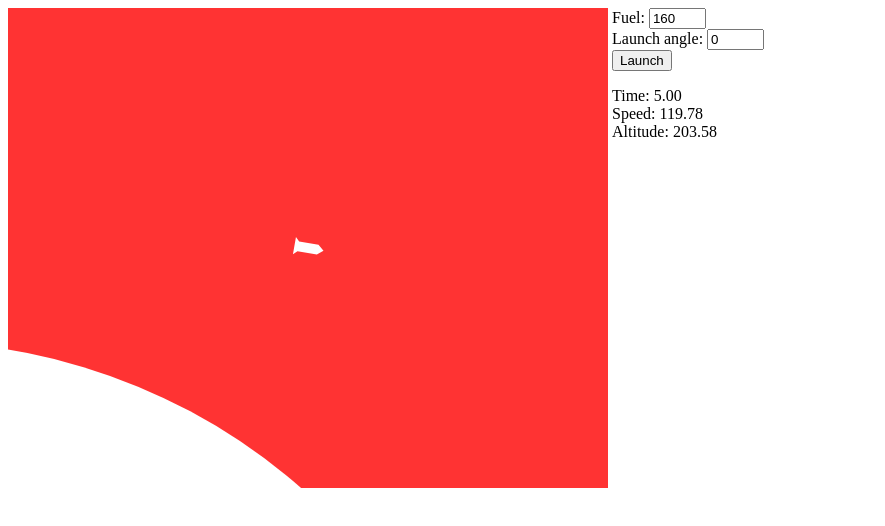
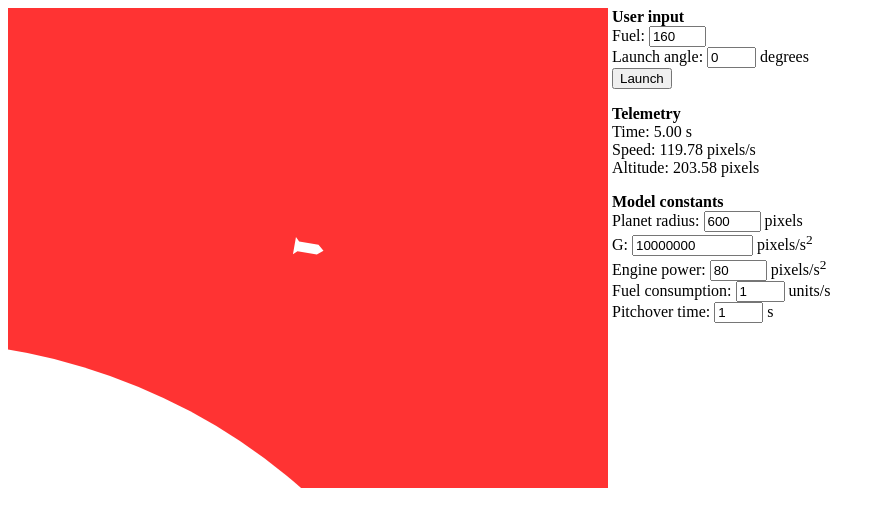
Before and after one commit to maglob/orbit, a plain HTML site: page index.html in a window 1280 px wide. Shown: the whole page, without its empty margins (0-885 px from the left). Drawn offline with Linux system fonts and the light colour scheme.

Commit message:
Beef up debug view with more model parameters

```diff
--- a/index.html
+++ b/index.html
@@ -13,12 +13,20 @@
         </div>
     </div>
     <div style="display: inline-block; vertical-align: top">
+        <b>User input</b><br>
         <label>Fuel: <input id="fuel" type="text" size="4"></label><br>
-        <label>Launch angle: <input id="angle" type="text" size="4"></label><br>
+        <label>Launch angle: <input id="angle" type="text" size="3"></label> degrees<br>
         <button id="launch">Launch</button><p/>
-        <label>Time: <span id="time"></span></label><br>
-        <label>Speed: <span id="speed"></span></label><br>
-        <label>Altitude: <span id="altitude"></span></label><br>
+        <b>Telemetry</b><br>
+        <label>Time: <span id="time"></span> s</label><br>
+        <label>Speed: <span id="speed"></span> pixels/s</label><br>
+        <label>Altitude: <span id="altitude"></span> pixels</label><br><p/>
+        <b>Model constants</b><br>
+        <label>Planet radius: <input id="planetRadius" type="text" size="4"></label> pixels<br>
+        <label>G: <input id="G" type="text" size="12"> pixels/s<sup>2</sup></label><br>
+        <label>Engine power: <input id="enginePower" type="text" size="4"> pixels/s<sup>2</sup></label><br>
+        <label>Fuel consumption: <input id="fuelConsumption" type="text" size="3"> units/s</label><br>
+        <label>Pitchover time: <input id="pitchoverTime" type="text" size="3"> s</label><br>
     </div>
 </div>
 </body>
--- a/orbit.js
+++ b/orbit.js
@@ -19,6 +19,13 @@ window.onload = function() {
   }
   uiSet('fuel', input.fuel)
   uiSet('angle', input.thrustAngle)
+
+  uiSet('planetRadius', config.planetRadius)
+  uiSet('G', config.G)
+  uiSet('enginePower', config.enginePower)
+  uiSet('fuelConsumption', config.fuelConsumption)
+  uiSet('pitchoverTime', config.pitchoverTime)
+
   var launchPressed = false
   document.getElementById('launch').addEventListener('click', function() {
     launchPressed = true
@@ -31,6 +38,11 @@ window.onload = function() {
         fuel: parseFloat(uiGet('fuel')),
         thrustAngle: parseFloat(uiGet('angle'))
       }
+      config.planetRadius = parseFloat(uiGet('planetRadius'))
+      config.G = parseFloat(uiGet('G'))
+      config.enginePower = parseFloat(uiGet('enginePower'))
+      config.fuelConsumption = parseFloat(uiGet('fuelConsumption'))
+      config.pitchoverTime = parseFloat(uiGet('pitchoverTime'))
       state = null
     }
     state = update(state, input, config.dt)
```
